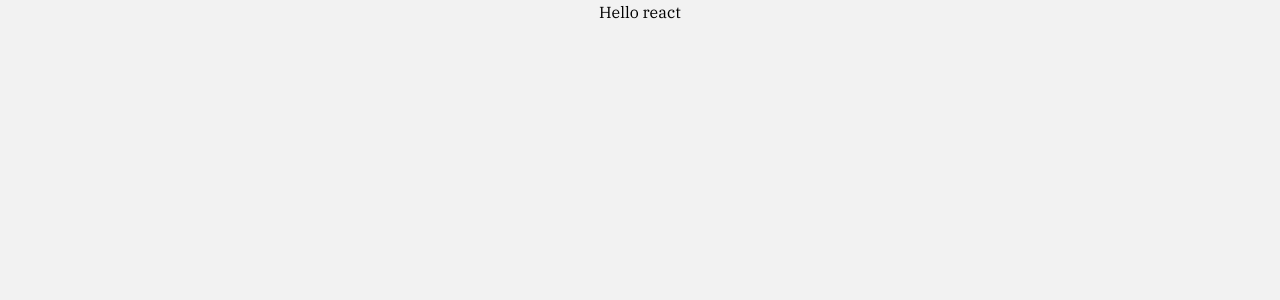
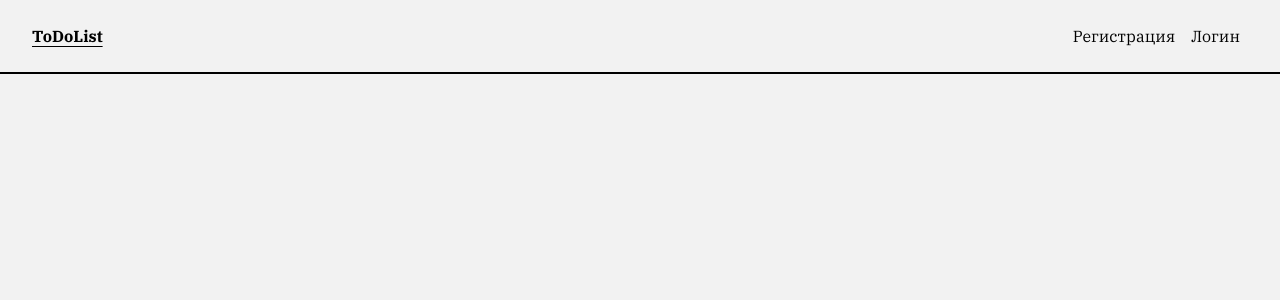
Before and after one commit to do6roetyro/airnet_todo_list, a React (Create React App) app: page / in a window 1280 px wide. Shown: the top 300 px of the page. Built offline with nearby package versions, Linux system fonts and the light colour scheme.

Commit message:
feat: подготовил header

```diff
--- a/src/App.tsx
+++ b/src/App.tsx
@@ -1,9 +1,13 @@
+import React from "react";
+import Header from "./components/Header/Header";
 
 import "./assets/styles/index.scss";
 
-function App() {
+const App: React.FC = () => {
   return (
-<div>Hello react</div>
+    <>
+      <Header />
+    </>
   );
 }
 
--- /dev/null
+++ b/src/assets/styles/blocks/main-header.scss
@@ -0,0 +1,17 @@
+.main-header {
+    width: 100%;
+}
+
+.main-header__wrapper {
+    display: flex;
+    align-items: center;
+    justify-content: space-between;
+    padding-bottom: 1rem;
+    border-bottom: 2px solid #000000;
+}
+
+.main-header__link {
+    font-weight: 700;
+    text-decoration: underline;
+    text-underline-offset: 4px;
+}
--- /dev/null
+++ b/src/assets/styles/blocks/main-nav.scss
@@ -0,0 +1,9 @@
+.main-nav__list {
+    display: flex;
+    align-items: center;
+    justify-content: space-between;
+}
+
+.main-nav__link {
+    padding: 0.5rem;
+}
--- a/src/assets/styles/blocks/page.scss
+++ b/src/assets/styles/blocks/page.scss
@@ -19,11 +19,13 @@
 
 .page__container {
     min-width: variables.$screen-mobile;
+    max-width: variables.$screen-desktop;
     min-height: 100%;
     display: flex;
     flex-direction: column;
     align-items: center;
     margin: 0 auto;
+    padding-top: 1rem;
 }
 
 .page__wrapper {
--- a/src/assets/styles/global/wrapper.scss
+++ b/src/assets/styles/global/wrapper.scss
@@ -1,4 +1,15 @@
+@use "../global/variables.scss";
+
 .wrapper {
-    max-width: 1024px;
     margin: 0 auto;
+
+    @media (min-width: variables.$screen-mobile) {
+        padding: 0 1rem;
+    }
+    @media (min-width: variables.$screen-tablet) {
+        padding: 0 2rem;
+    }
+    @media (min-width: variables.$screen-desktop) {
+        padding: 0 3rem;
+    }
 }
--- a/src/assets/styles/index.scss
+++ b/src/assets/styles/index.scss
@@ -1,3 +1,4 @@
+// global
 @use "./global/global.scss";
 @use "./global/fonts.scss";
 @use "./global/description.scss";
@@ -7,5 +8,9 @@
 @use "./global/variables.scss";
 @use "./global/visually-hidden.scss";
 @use "./global/wrapper.scss";
+
+// blocks
 @use "./blocks/page.scss";
 @use "./blocks/main-container.scss";
+@use "./blocks/main-header.scss";
+@use "./blocks/main-nav.scss";
--- a/src/components/Header/Header.tsx
+++ b/src/components/Header/Header.tsx
@@ -1,14 +1,18 @@
 import React from "react";
 import { Link } from "react-router-dom";
 
+import HomeLink from "./HomeLink";
+import Navigation from "./Navigation/Navigation";
+
 const Header: React.FC = () => {
   return (
-    <header>
-      <div>
-        <Link to="/">ToDoList</Link>
+    <header className="main-header">
+      <div className="main-header__wrapper wrapper">
+        <HomeLink title="ToDoList" />
+        <Navigation />
       </div>
     </header>
   );
 };
 
-export default Header
+export default Header;
--- /dev/null
+++ b/src/components/Header/HomeLink.tsx
@@ -0,0 +1,16 @@
+import React from "react";
+import { Link } from "react-router-dom";
+
+interface HomeLinkProps {
+  title: string;
+}
+
+const HomeLink: React.FC<HomeLinkProps> = (props) => {
+  return (
+    <Link to="/" className="main-header__link link">
+      {props.title}
+    </Link>
+  );
+};
+
+export default HomeLink;
--- /dev/null
+++ b/src/components/Header/Navigation/NavLink.tsx
@@ -0,0 +1,19 @@
+import React from "react";
+import { Link } from "react-router-dom";
+
+interface NavLinkProps {
+    title: string;
+    link: string
+}
+
+const NavLink: React.FC<NavLinkProps> = (props) => {
+  return (
+    <li className="main-nav__item">
+      <Link to={`/${props.link}`} className="main-nav__link link">
+        {props.title}
+      </Link>
+    </li>
+  );
+};
+
+export default NavLink;
--- /dev/null
+++ b/src/components/Header/Navigation/Navigation.tsx
@@ -0,0 +1,17 @@
+import React from "react";
+import { Link } from "react-router-dom";
+
+import NavLink from "./NavLink";
+
+const Navigation: React.FC = () => {
+  return (
+    <nav className="main-header__nav main-nav">
+      <ul className="main-nav__list list">
+        <NavLink title="Регистрация" link="register" />
+        <NavLink title="Логин" link="login" />
+      </ul>
+    </nav>
+  );
+};
+
+export default Navigation;
--- a/src/index.css
+++ /dev/null
@@ -1,13 +0,0 @@
-body {
-  margin: 0;
-  font-family: -apple-system, BlinkMacSystemFont, 'Segoe UI', 'Roboto', 'Oxygen',
-    'Ubuntu', 'Cantarell', 'Fira Sans', 'Droid Sans', 'Helvetica Neue',
-    sans-serif;
-  -webkit-font-smoothing: antialiased;
-  -moz-osx-font-smoothing: grayscale;
-}
-
-code {
-  font-family: source-code-pro, Menlo, Monaco, Consolas, 'Courier New',
-    monospace;
-}
--- a/src/index.tsx
+++ b/src/index.tsx
@@ -1,6 +1,6 @@
 import React from "react";
 import ReactDOM from "react-dom/client";
-import "./index.css";
+import { BrowserRouter as Router } from "react-router-dom";
 import App from "./App";
 
 const root = ReactDOM.createRoot(
@@ -8,6 +8,8 @@ const root = ReactDOM.createRoot(
 );
 root.render(
   <React.StrictMode>
-    <App/>
+    <Router>
+      <App />
+    </Router>
   </React.StrictMode>
 );
```
